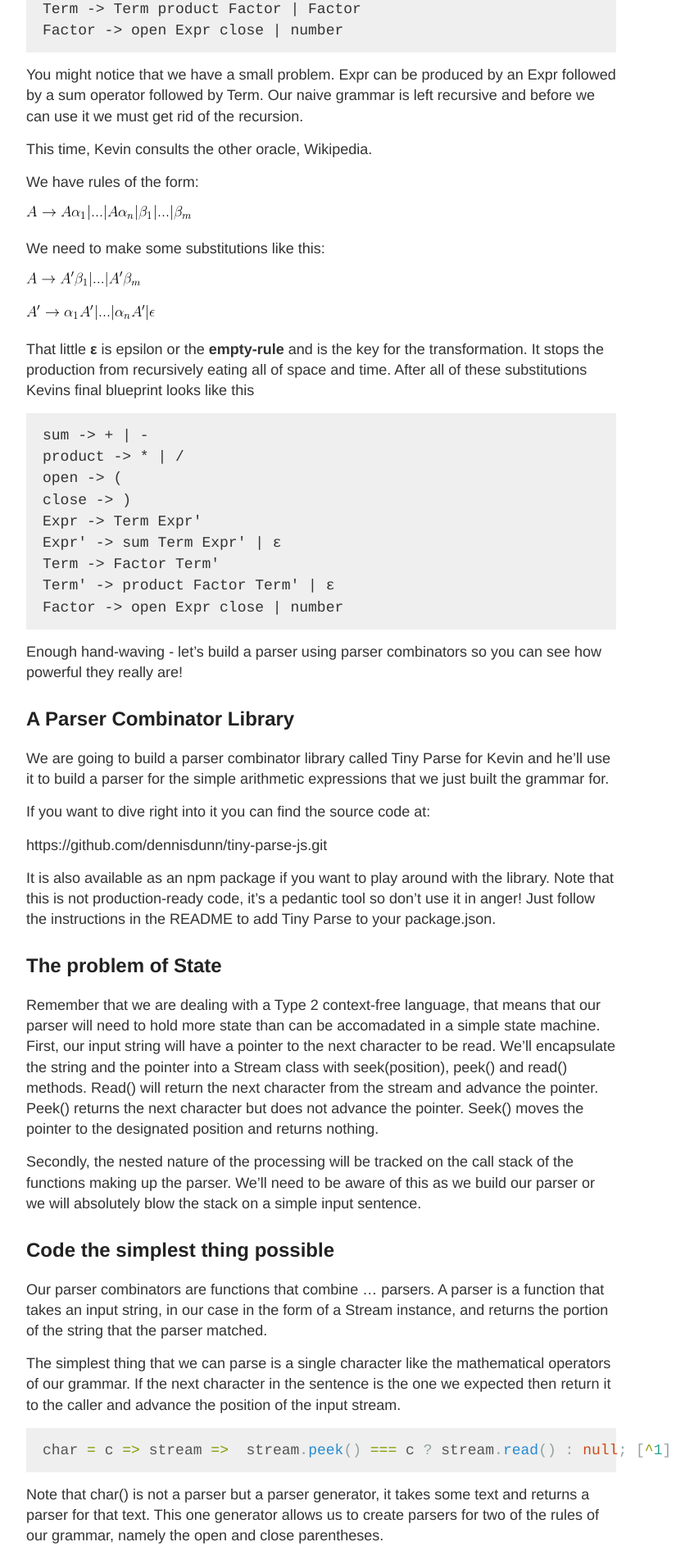
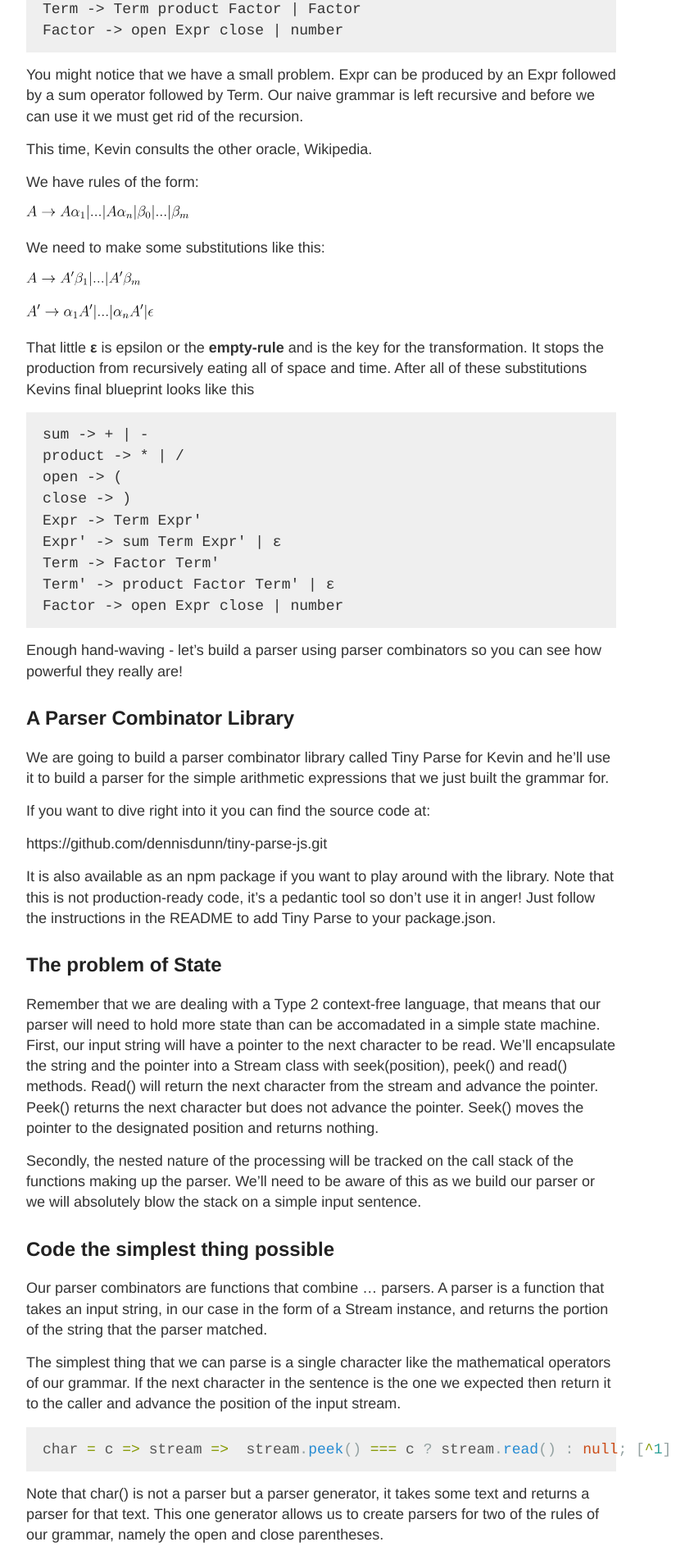
Before and after one commit to dennisdunn/dennisdunn.github.io, a Jekyll site: the page built from _posts/2022-05-01-practical-parsing-with-parser-combinators.md, in a window 1280 px wide. Shown: the part 2960-4863 px from the top of the page at 82% size, without its empty margins (248-1095 px from the left). Built offline with Jekyll 4.4.1, drawn with Linux system fonts in a browser that asks for light colours.

Commit message:
Replaces png with svg.

```diff
--- a/_posts/2022-05-01-practical-parsing-with-parser-combinators.md
+++ b/_posts/2022-05-01-practical-parsing-with-parser-combinators.md
@@ -94,13 +94,13 @@
 
 We have rules of the form:
 
-![Eq 1](/images/practical-parsing/eq1.png)
+![Eq 1](/images/practical-parsing/eq1.svg)
 
 We need to make some substitutions like this:
 
 ![Eq 2](/images/practical-parsing/eq2.svg)
 
-![Eq 3](/images/practical-parsing/eq3.png)
+![Eq 3](/images/practical-parsing/eq3.svg)
 
 That little **ε** is epsilon or the **empty-rule** and is the key for the transformation. It stops the production from recursively eating all of space and time. After all of these substitutions Kevins final blueprint looks like this
 
```
Also changed, not shown: images/practical-parsing/eq1.png (deleted), images/practical-parsing/eq1.svg (added), images/practical-parsing/eq2.png (deleted), images/practical-parsing/eq3.png (deleted), images/practical-parsing/eq3.svg (added).
